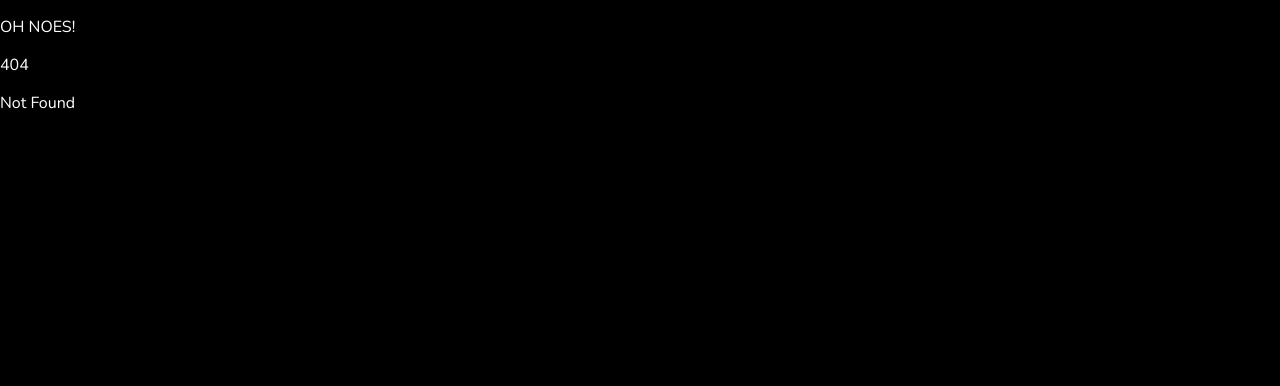
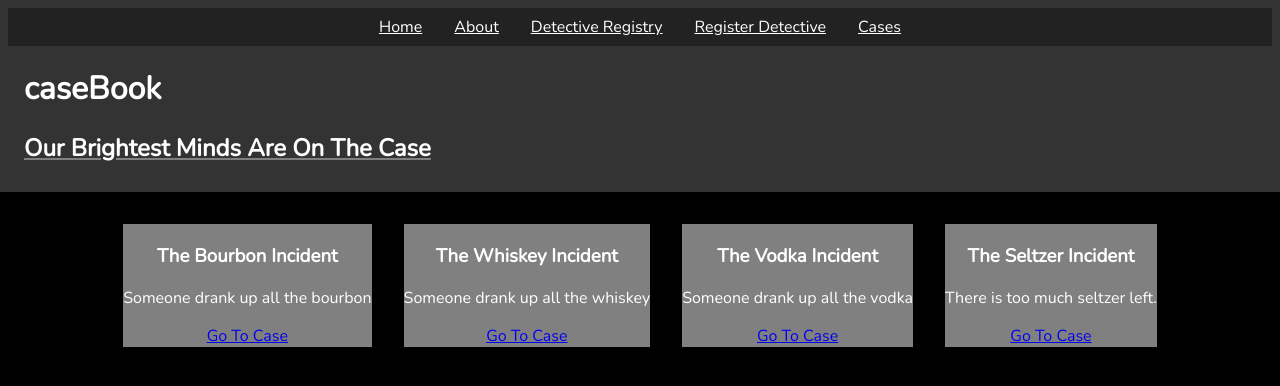
Before and after one commit to brewchetta/071023-ph2-react-router, a React (Create React App) app: page /cases in a window 1280 px wide. Before the commit this address had no page. Shown: the top 386 px of the page. Built offline with nearby package versions, Linux system fonts and the light colour scheme; data requests are answered from the project's data file.

Commit message:
added cases

```diff
--- a/src/components/CaseList.jsx
+++ b/src/components/CaseList.jsx
@@ -1,13 +1,15 @@
+import { Link, useLoaderData } from 'react-router-dom'
+
 function CaseList() {
 
   // replace this with data from the loader //
-  const cases = []
+  const { casesArray } = useLoaderData()
 
-  const mappedCards = cases.map(case => (
-    <div className="detective-card">
-      <h3>{case.name}</h3>
-      <p>{case.clues}</p>
-      <Link to={ `/cases/${case.id}` }>Go To Case</Link>
+  const mappedCards = casesArray.map(caseObj => (
+    <div key={caseObj.id} className="detective-card">
+      <h3>{caseObj.name}</h3>
+      <p>{caseObj.clues}</p>
+      <Link to={ `/cases/${caseObj.id}` }>Go To Case</Link>
     </div>
   ))
 
--- a/src/components/CasePage.jsx
+++ b/src/components/CasePage.jsx
@@ -1,7 +1,8 @@
+import { useLoaderData } from 'react-router-dom'
+
 function CasePage() {
 
-  // replace the caseObj with data from the loader //
-  const caseObj = {}
+  const { caseObj } = useLoaderData()
 
   return (
     <div>
--- a/src/components/DetectiveList.jsx
+++ b/src/components/DetectiveList.jsx
@@ -1,9 +1,10 @@
 import DetectiveListCard from "./DetectiveListCard"
+import { useLoaderData } from 'react-router-dom'
 
 function DetectiveList() {
 
   // we are able to get our detectives thanks to our loader
-  const detectives = []
+  const { detectives } = useLoaderData()
 
   const mappedCards = detectives.map(detectiveObj => (
     <DetectiveListCard key={detectiveObj.id} detectiveObj={detectiveObj} />
--- a/src/components/DetectivePage.jsx
+++ b/src/components/DetectivePage.jsx
@@ -1,14 +1,14 @@
 import DetectiveListCard from './DetectiveListCard'
+import { useLoaderData } from 'react-router-dom'
 
 function DetectivePage() {
 
   // we use the loader data to get the individual detective
-  const detectiveObj = {}
+  const { detectiveObj } = useLoaderData()
 
   return (
     <div>
       <h2>{detectiveObj.name}</h2>
-      <p>Ideally we'd put more here but for now I'm being lazy and just showing the card</p>
       <DetectiveListCard detectiveObj={detectiveObj} />
     </div>
   )
--- a/src/components/Header.jsx
+++ b/src/components/Header.jsx
@@ -9,6 +9,7 @@ function Header(props) {
         <Link to="/about">About</Link>
         <Link to="/registry">Detective Registry</Link>
         <Link to="/form">Register Detective</Link>
+        <Link to="/cases">Cases</Link>
       </nav>
 
       <h1>caseBook</h1>
--- a/src/index.js
+++ b/src/index.js
@@ -9,11 +9,14 @@ import App from './components/App';
 import MainPage from './components/MainPage';
 import About from './components/About';
 import DetectiveList from './components/DetectiveList';
+import DetectivePage from './components/DetectivePage';
 import NewDetectiveForm from './components/NewDetectiveForm';
+import CaseList from './components/CaseList';
+import CasePage from './components/CasePage';
 import ErrorPage from './components/ErrorPage'
 
 // LOADERS //
-// import {  } from './loaders'
+import { getDetectivesLoader, getCasesLoader, singleDetectiveLoader, getClues } from './loaders'
 
 // we place all our routes in the array below
 const router = createBrowserRouter([
@@ -36,8 +39,24 @@ const router = createBrowserRouter([
             },
             {
                 path: "registry",
-                element: <DetectiveList />
-            }
+                element: <DetectiveList />,
+                loader: getDetectivesLoader
+            },
+            {
+                path: "registry/:id",
+                element: <DetectivePage />,
+                loader: singleDetectiveLoader
+            },
+            {
+                path: "cases",
+                element: <CaseList />,
+                loader: getCasesLoader
+            },
+            {
+                path: "cases/:id",
+                element: <CasePage />,
+                loader: getClues
+            },
         ]
     },
 ])
--- a/src/loaders.js
+++ b/src/loaders.js
@@ -3,3 +3,21 @@ export async function getDetectivesLoader() {
     const detectives = await response.json()
     return { detectives }
 }
+
+export async function getCasesLoader() {
+    const response = await fetch('http://localhost:4000/cases')
+    const casesArray = await response.json()
+    return { casesArray }
+}
+
+export async function singleDetectiveLoader({ params }) {
+    const response = await fetch(`http://localhost:4000/detectives/${params.id}`)
+    const detectiveObj = await response.json()
+    return { detectiveObj }
+}
+
+export async function getClues({ params }) {
+    const response = await fetch(`http://localhost:4000/cases/${params.id}`)
+    const caseObj = await response.json()
+    return { caseObj }
+}
```
